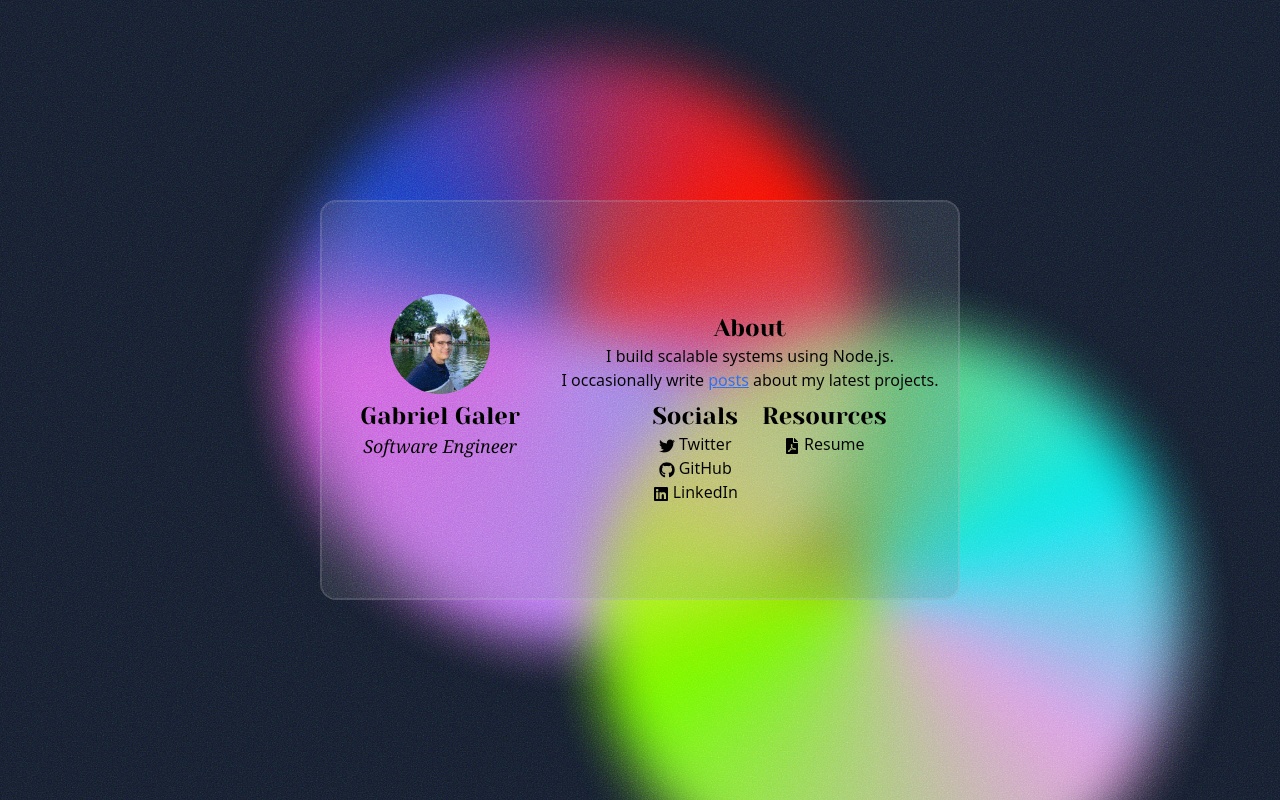
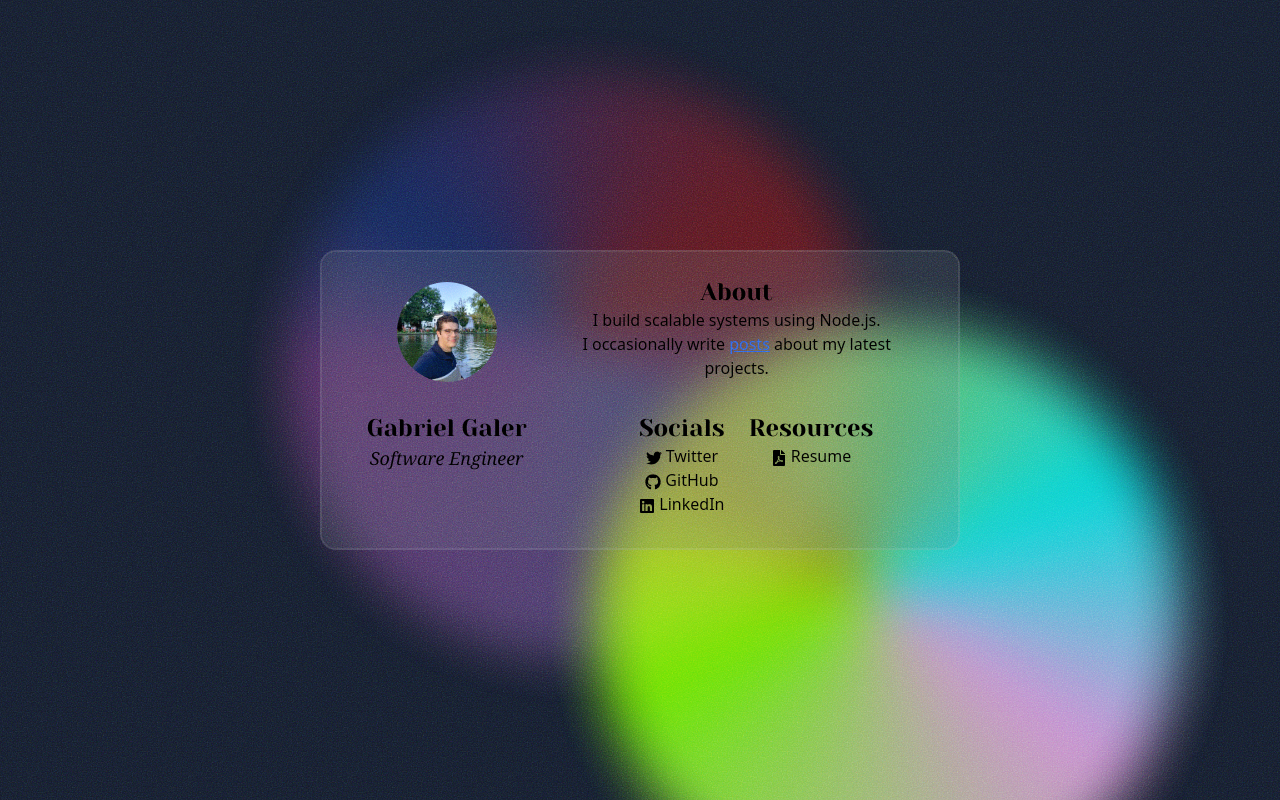
Before and after one commit to galer7/portfolio-old, a Next.js app: page / in a window 1280 px wide. Built offline with nearby package versions, Linux system fonts and the light colour scheme.

Commit message:
Add animations for the 2 gradients; Small (but documented) CSS changes

```diff
--- a/package.json
+++ b/package.json
@@ -12,6 +12,7 @@
   "dependencies": {
     "@tailwindcss/typography": "^0.5.4",
     "contentlayer": "^0.2.6",
+    "framer-motion": "^7.4.0",
     "next": "12.1.6",
     "next-contentlayer": "^0.2.6",
     "react": "18.1.0",
--- a/src/components/GlassmorphismCard.tsx
+++ b/src/components/GlassmorphismCard.tsx
@@ -6,7 +6,7 @@ export default function GlassmorphismCard({
   children?: React.ReactNode;
 }) {
   return (
-    <div className="fixed w-3/4 lg:w-1/2 h-2/3 lg:h-1/2 top-1/2 left-1/2 -translate-x-1/2 -translate-y-1/2 my-0 mx-auto bg-gray-500/[.2] bg-clip-padding backdrop-filter backdrop-blur-md rounded-2xl border-2 border-gray-400 border-opacity-30">
+    <div className="fixed w-3/4 lg:w-1/2 top-1/2 left-1/2 -translate-x-1/2 -translate-y-1/2 bg-gray-500/[.2] bg-clip-padding backdrop-filter backdrop-blur-sm rounded-2xl border-2 border-gray-400 border-opacity-25 max-w-max">
       {children}
     </div>
   );
--- a/src/components/Layout.tsx
+++ b/src/components/Layout.tsx
@@ -5,22 +5,22 @@ export default function Layout({ children }: { children?: React.ReactNode }) {
   const GradientBackground = () => {
     return (
       <>
-        <div className="pointer-events-none fixed inset-0 lg:left-[18%] overflow-hidden -z-10 w-full h-full lg:w-[700px] lg:h-[700px]">
+        <div className="pointer-events-none fixed inset-0 top-[2%] lg:left-[18%] overflow-hidden -z-10 lg:w-[700px] lg:h-[700px] animate-pulse">
           <Image
             src="/gradients/gradient1.png"
             alt="First gradient"
-            className="bg-no-repeat will-change-transform overflow-hidden"
+            className="bg-no-repeat will-change-transform overflow-hidden h-32"
             layout="fill"
-            objectFit="cover"
+            objectFit="contain"
           />
         </div>
-        <div className="pointer-events-none fixed inset-0 lg:left-[42%] top-1/3 overflow-hidden -z-10 w-full h-full lg:w-[700px] lg:h-[700px]">
+        <div className="pointer-events-none fixed inset-0 lg:left-[42%] top-1/3 overflow-hidden -z-10 lg:w-[700px] lg:h-[700px] animate-pulse offset-1s">
           <Image
             src="/gradients/gradient2.png"
-            alt="First gradient"
-            className="bg-no-repeat will-change-transform overflow-hidden"
+            alt="Second gradient"
+            className="bg-no-repeat will-change-transform overflow-hidden h-32"
             layout="fill"
-            objectFit="cover"
+            objectFit="contain"
           />
         </div>
       </>
--- a/src/pages/index.tsx
+++ b/src/pages/index.tsx
@@ -10,8 +10,8 @@ const Redesign: NextPage = () => {
     <>
       <Layout>
         <GlassmorphismCard>
-          <div className="grid grid-cols-1 md:grid-rows-2 md:grid-cols-3 gap-x-6 w-full h-full text-black">
-            <div className="md:row-start-1 md:row-end-2 text-center self-end md:-mr-10">
+          <div className="grid grid-cols-1 md:grid-rows-2 md:grid-cols-3 gap-x-6 gap-y-6  h-full text-black my-6 mx-10">
+            <div className="md:row-start-1 md:row-end-2 text-center self-end">
               <Image
                 src="/pfp.webp"
                 alt="A photo of me 😄"
@@ -22,7 +22,7 @@ const Redesign: NextPage = () => {
               />
             </div>
 
-            <div className="md:row-start-2 md:row-end-3 text-center md:-mr-10">
+            <div className="md:row-start-2 md:row-end-3 text-center">
               <h1 className="font-yeseva text-2xl">Gabriel Galer</h1>
               <h3 className="italic font-serif">Software Engineer</h3>
             </div>
--- a/src/styles/globals.css
+++ b/src/styles/globals.css
@@ -20,3 +20,41 @@ body {
   border: 0;
   outline: 0;
 }
+
+#motion-demo {
+  offset-path: path(
+    "m283.51428,239.37143c0,-4 -1.49963,-14.97121 -2,-28c-0.69077,-17.98674 0.62433,-38.7121 8,-59c7.64001,-21.015 23.3797,-35.18878 41,-39c22.56497,-4.88074 49.18677,1.31429 72,13c25.67236,13.15025 48.55783,35.08147 66,61c18.98254,28.20749 30.38992,62.27948 43,89c14.31482,30.33292 30.08032,63.31247 47,86c13.55371,18.17407 25.79932,25.41031 35,26c11.02277,0.70648 20.46637,-5.75946 27,-19c9.70502,-19.66754 15.12054,-40.97626 19,-61c3.09631,-15.98163 5,-25 5,-28l1,-2"
+  );
+  animation: move 5000ms infinite alternate ease-in-out;
+}
+
+#motion-demo-2 {
+  offset-path: path(
+    "m234.51428,119c1,-5 4.77258,-15.98282 13,-25c11.47809,-12.57988 32.5061,-23.16686 55,-32c29.43463,-11.55869 67.95416,-18.4256 108,-19c47.0058,-0.67423 85.81375,3.30942 113,13c17.69757,6.30833 23.24829,15.08699 22,24c-2.01953,14.41949 -18.00952,35.9077 -41,60c-28.80588,30.18643 -64.49539,60.47061 -103,97c-40.52902,38.44995 -84.8815,78.93857 -120,109c-33.8806,29.0018 -56.89586,53.67303 -64,73c-5.2776,14.35782 -2.91969,24.3764 1,26c2.77164,1.14804 12.43027,1.4827 32,-5c37.02161,-12.26382 81.11234,-34.7547 125,-55c47.12207,-21.7373 91.73059,-43.80386 130,-68c34.69562,-21.93658 59,-38 73,-46l6,-4l1,0"
+  );
+  animation: move 5000ms infinite alternate ease-in-out;
+  animation-delay: 1s;
+}
+
+@keyframes pulse {
+  50% {
+    opacity: 0.2;
+  }
+}
+
+.animate-pulse {
+  animation: pulse 4s cubic-bezier(0.4, 0, 0.6, 1) infinite;
+}
+
+.offset-1s {
+  animation-delay: 1000ms;
+}
+
+@keyframes move {
+  0% {
+    offset-distance: 0%;
+  }
+  100% {
+    offset-distance: 100%;
+  }
+}
```
Also changed, not shown: 2 other files (tests, documents, lock files or other folders).
